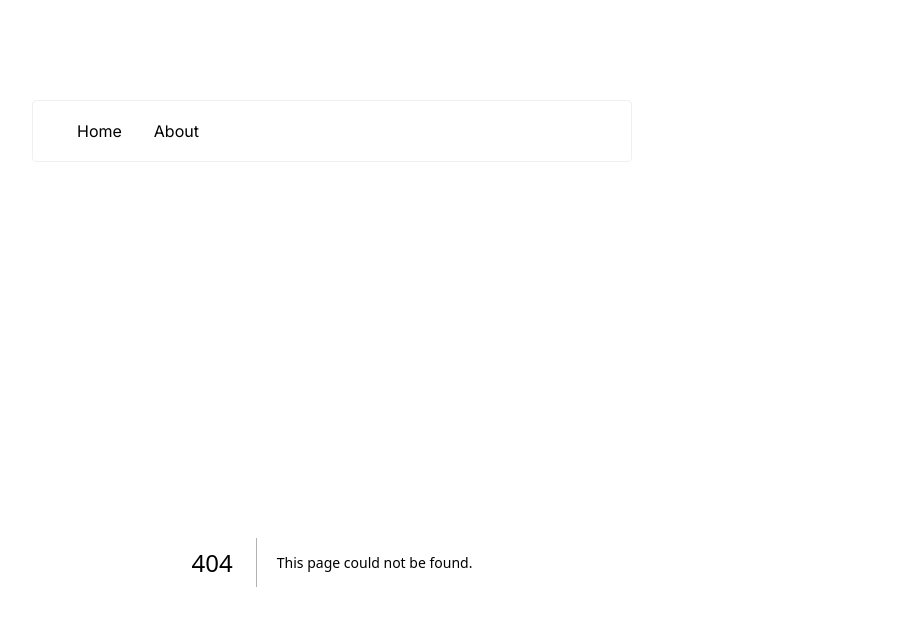
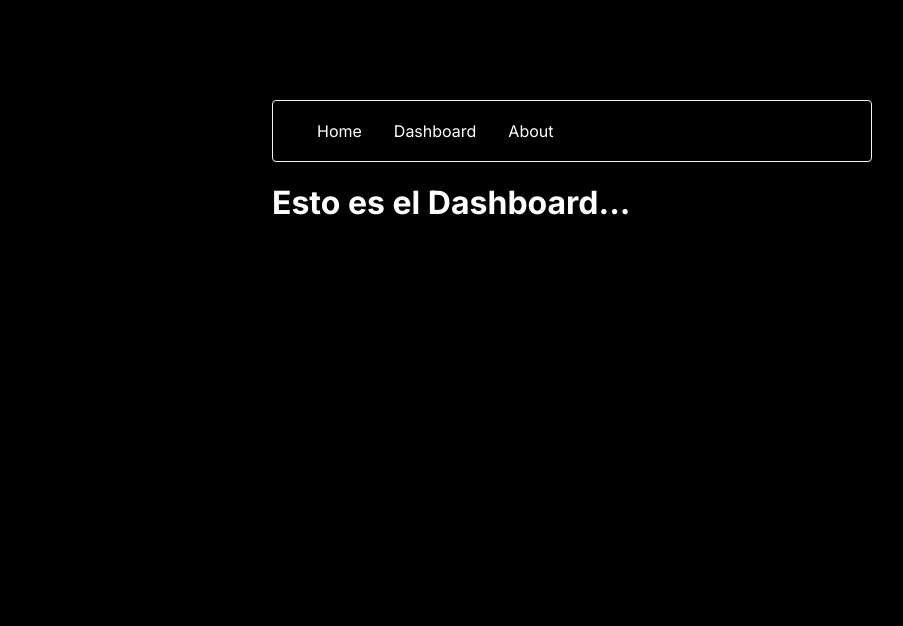
Before and after one commit to ManuelFBS/next-js-13-app, a Next.js app: page /dashboard in a window 1280 px wide. Before the commit this address had no page. Shown: the top 626 px of the page, without its empty margins (68-971 px from the left). Built offline with nearby package versions, Linux system fonts and the light colour scheme.

Commit message:
Creacion DashboardPage, modifc. de routes.

```diff
--- /dev/null
+++ b/app/dashboard/page.jsx
@@ -0,0 +1,5 @@
+const DashboardPage = () => {
+  return <h1>Esto es el Dashboard...</h1>;
+};
+
+export default DashboardPage;
--- a/app/layout.js
+++ b/app/layout.js
@@ -1,6 +1,6 @@
 import "../styles/globals.css";
 import { Inter } from "next/font/google";
-import Navigation from "./components/Navigation";
+import Navigation from "../components/Navigation";
 
 const inter = Inter({ subsets: ["latin"] });
 
--- a/app/components/Navigation.jsx
+++ b/components/Navigation.jsx
@@ -6,6 +6,10 @@ export default function Navigation() {
     {
       label: "Home",
       route: "/",
+    },
+    {
+      label: "Dashboard",
+      route: "/dashboard",
     },
     {
       label: "About",
```
Also changed, not shown: components/Navigation.module.css (renamed from app/components/Navigation.module.css).
